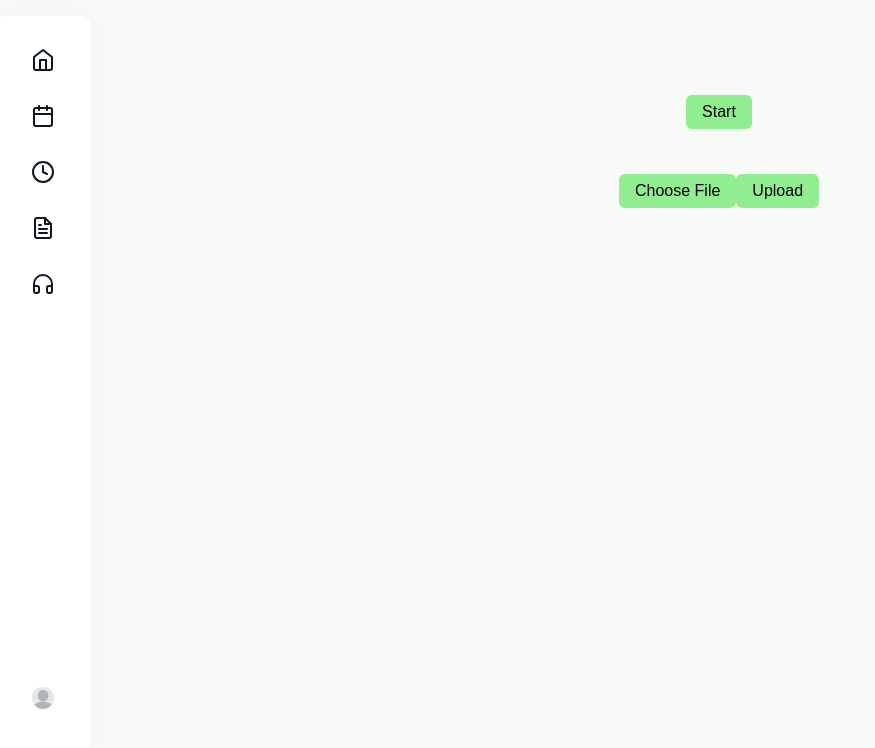
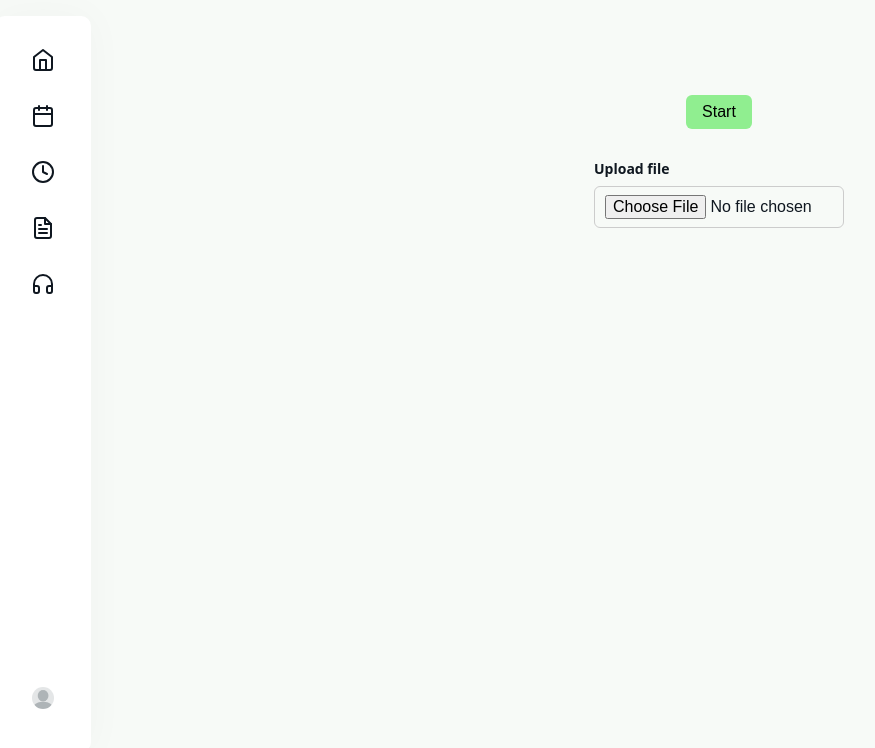
Before and after one commit to kazaction/Group_3_Here_I_Am, a React (Create React App) app in the folder here_i_am/: page /minigame in a window 1280 px wide. Shown: the top 748 px of the page, without its empty margins (21-896 px from the left). Built offline with nearby package versions, Linux system fonts and the light colour scheme.

Commit message:
Changed FileUpload

```diff
--- a/here_i_am/src/components/fileUpload.jsx
+++ b/here_i_am/src/components/fileUpload.jsx
@@ -1,57 +1,13 @@
-import React, { useState } from "react";
-
-function FileUpload() {
-  const [file, setFile] = useState(null);
-  const [message, setMessage] = useState("");
-
-  const handleFileChange = (e) => {
-    setFile(e.target.files[0]);  // store selected file
-  };
-
-  const handleUpload = async () => {
-    if (!file) {
-      setMessage("Please choose a file first");
-      return;
-    }
-
-    const formData = new FormData();
-    formData.append("file", file);
-
-    try {
-      const response = await fetch("http://127.0.0.1:5000/upload", {
-        method: "POST",
-        body: formData
-      });
-
-      const data = await response.json();
-      setMessage(data.message);
-
-    } catch (error) {
-      console.error(error);
-      setMessage("Upload failed");
-    }
+function FileUpload({ onFileSelect }) {
+  const handleChange = (e) => {
+    const file = e.target.files[0];
+    if (file) onFileSelect(file);
   };
 
   return (
     <div>
-      <input
-        type="file"
-        onChange={handleFileChange}
-        style={{ display: "none" }}
-        id="fileInput"
-      />
-
-      {/* Button that triggers file explorer */}
-      <button onClick={() => document.getElementById("fileInput").click()}>
-        Choose File
-      </button>
-
-      {/* Upload button */}
-      <button onClick={handleUpload}>
-        Upload
-      </button>
-
-      <p>{message}</p>
+      <label>Upload file</label>
+      <input type="file" onChange={handleChange} />
     </div>
   );
 }
```
